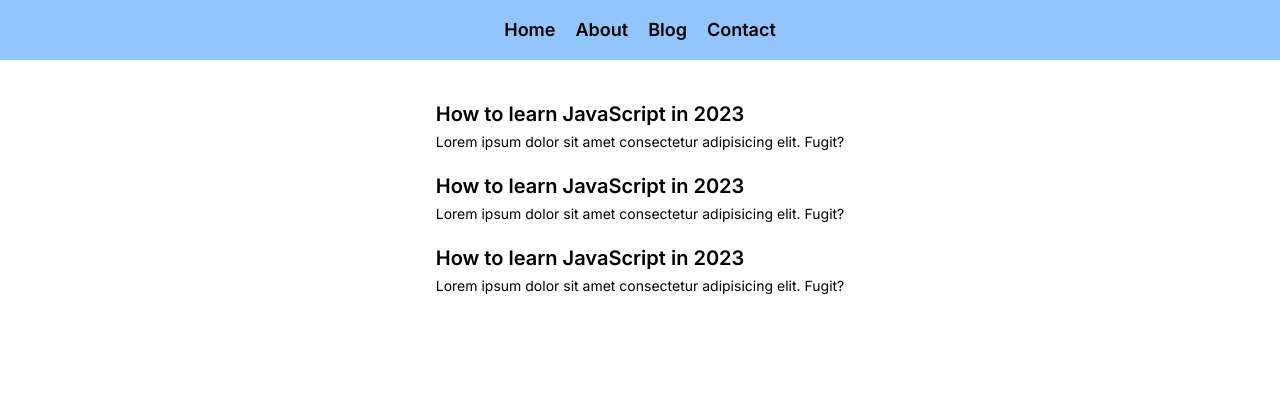
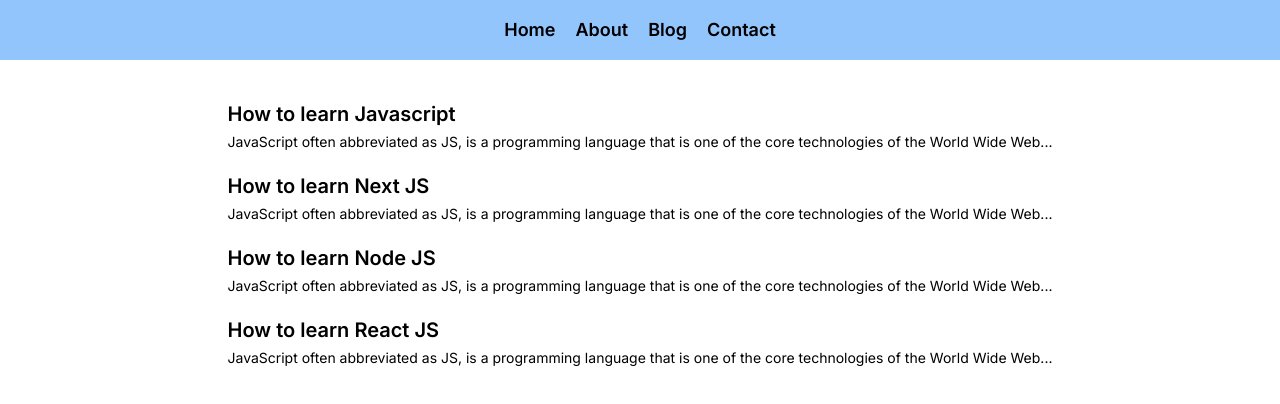
Before and after one commit to vivek3454/hunting-coders, a Next.js app: page /blog in a window 1280 px wide. Shown: the top 404 px of the page. Built offline with nearby package versions, Linux system fonts and the light colour scheme.

Commit message:
fetched data from created endpoint

```diff
--- a/src/app/blog/page.js
+++ b/src/app/blog/page.js
@@ -1,25 +1,30 @@
+"use client"
 import Link from 'next/link';
-import React from 'react';
+import React, { useEffect, useState } from 'react';
 
 const Blog = () => {
+  const [blogs, setBlogs] = useState([]);
+  useEffect(() => {
+    const fetchBlogs = async ()=>{
+      const response = await fetch('http://localhost:3000/api/blogs');
+      const data = await response.json();
+      setBlogs(data);
+    }
+    fetchBlogs();
+  },[])
+
   return (
     <>
       <section className='max-w-7xl mx-auto px-5 flex justify-center'>
         <div className='mt-10'>
-          <div className="blog mb-5">
-            <Link href={`/blogpost/learn-javascript`}>
-            <h3 className='text-xl mb-1 font-semibold'>How to learn JavaScript in 2023</h3>
+          {blogs.map((blog, i)=>(
+          <div key={i} className="blog mb-5">
+            <Link href={`/blogpost/${blog.slug}`}>
+            <h3 className='text-xl mb-1 font-semibold'>{blog.title}</h3>
             </Link>
-            <p className='text-sm'>Lorem ipsum dolor sit amet consectetur adipisicing elit. Fugit?</p>
+            <p className='text-sm'>{blog.content.substr(0,120)}...</p>
           </div>
-          <div className="blog mb-5">
-            <h3 className='text-xl mb-1 font-semibold'>How to learn JavaScript in 2023</h3>
-            <p className='text-sm'>Lorem ipsum dolor sit amet consectetur adipisicing elit. Fugit?</p>
-          </div>
-          <div className="blog mb-5">
-            <h3 className='text-xl mb-1 font-semibold'>How to learn JavaScript in 2023</h3>
-            <p className='text-sm'>Lorem ipsum dolor sit amet consectetur adipisicing elit. Fugit?</p>
-          </div>
+          ))}
         </div>
       </section>
     </>
```
